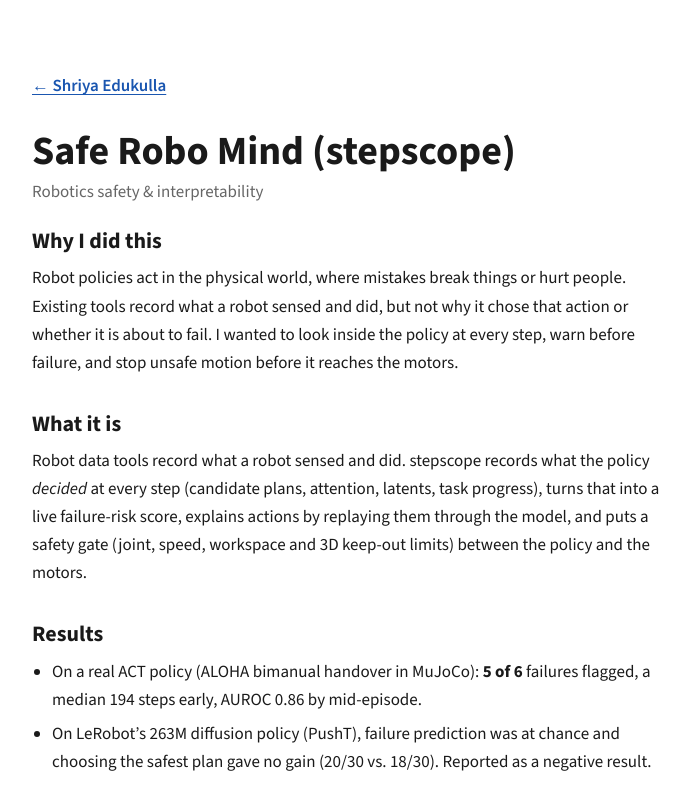
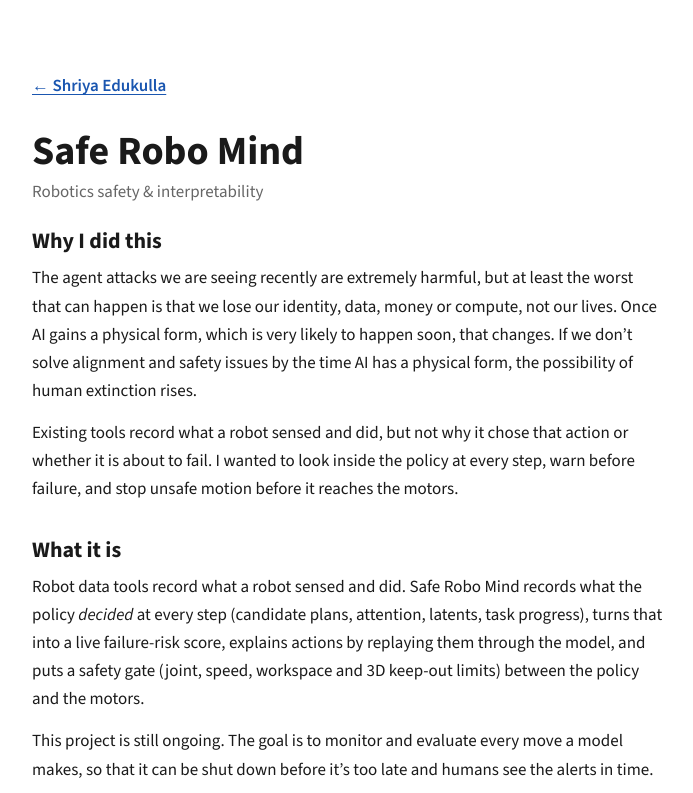
Before and after one commit to shriya1111/shriya1111.github.io, a plain HTML site: page projects/safe-robo-mind/index.html in a window 1280 px wide. Shown: the top 793 px of the page, without its empty margins (292-985 px from the left). Drawn offline with nearby package versions, Linux system fonts and the light colour scheme.

Commit message:
Update Safe Robo Mind name and text
Co-Authored-By: Claude Opus 5.5 <noreply@anthropic.com>
Claude-Session: https://claude.ai/code/session_0131zGu2QDnKwXzh2uTHZRLo

```diff
--- a/projects/safe-robo-mind/index.html
+++ b/projects/safe-robo-mind/index.html
@@ -3,7 +3,7 @@
 <head>
 <meta charset="utf-8">
 <meta name="viewport" content="width=device-width, initial-scale=1">
-<title>Safe Robo Mind (stepscope) — Shriya Edukulla</title>
+<title>Safe Robo Mind — Shriya Edukulla</title>
 <link rel="preconnect" href="https://fonts.googleapis.com">
 <link rel="preconnect" href="https://fonts.gstatic.com" crossorigin>
 <link href="https://fonts.googleapis.com/css2?family=Crimson+Pro:wght@500;600&family=Source+Sans+3:ital,wght@0,400;0,600;0,700;1,400&display=swap" rel="stylesheet">
@@ -65,12 +65,14 @@ footer a{margin-right:16px}
 <div class="page proj">
 <a class="back" href="../../">← Shriya Edukulla</a>
 
-  <h1>Safe Robo Mind (stepscope)</h1>
+  <h1>Safe Robo Mind</h1>
   <span class="area">Robotics safety &amp; interpretability</span>
   <h2 class="first">Why I did this</h2>
-  <p>Robot policies act in the physical world, where mistakes break things or hurt people. Existing tools record what a robot sensed and did, but not why it chose that action or whether it is about to fail. I wanted to look inside the policy at every step, warn before failure, and stop unsafe motion before it reaches the motors.</p>
+  <p>The agent attacks we are seeing recently are extremely harmful, but at least the worst that can happen is that we lose our identity, data, money or compute, not our lives. Once AI gains a physical form, which is very likely to happen soon, that changes. If we don’t solve alignment and safety issues by the time AI has a physical form, the possibility of human extinction rises.</p>
+  <p>Existing tools record what a robot sensed and did, but not why it chose that action or whether it is about to fail. I wanted to look inside the policy at every step, warn before failure, and stop unsafe motion before it reaches the motors.</p>
   <h2>What it is</h2>
-  <p>Robot data tools record what a robot sensed and did. stepscope records what the policy <i>decided</i> at every step (candidate plans, attention, latents, task progress), turns that into a live failure-risk score, explains actions by replaying them through the model, and puts a safety gate (joint, speed, workspace and 3D keep-out limits) between the policy and the motors.</p>
+  <p>Robot data tools record what a robot sensed and did. Safe Robo Mind records what the policy <i>decided</i> at every step (candidate plans, attention, latents, task progress), turns that into a live failure-risk score, explains actions by replaying them through the model, and puts a safety gate (joint, speed, workspace and 3D keep-out limits) between the policy and the motors.</p>
+  <p>This project is still ongoing. The goal is to monitor and evaluate every move a model makes, so that it can be shut down before it’s too late and humans see the alerts in time.</p>
   <h2>Results</h2>
   <ul class="stats">
     <li>On a real ACT policy (ALOHA bimanual handover in MuJoCo): <b>5 of 6</b> failures flagged, a median 194 steps early, AUROC 0.86 by mid-episode.</li>
```
Also changed, not shown: index.html (+1 -1 lines), projects/rogue-agents/index.html (+1 -1 lines).
